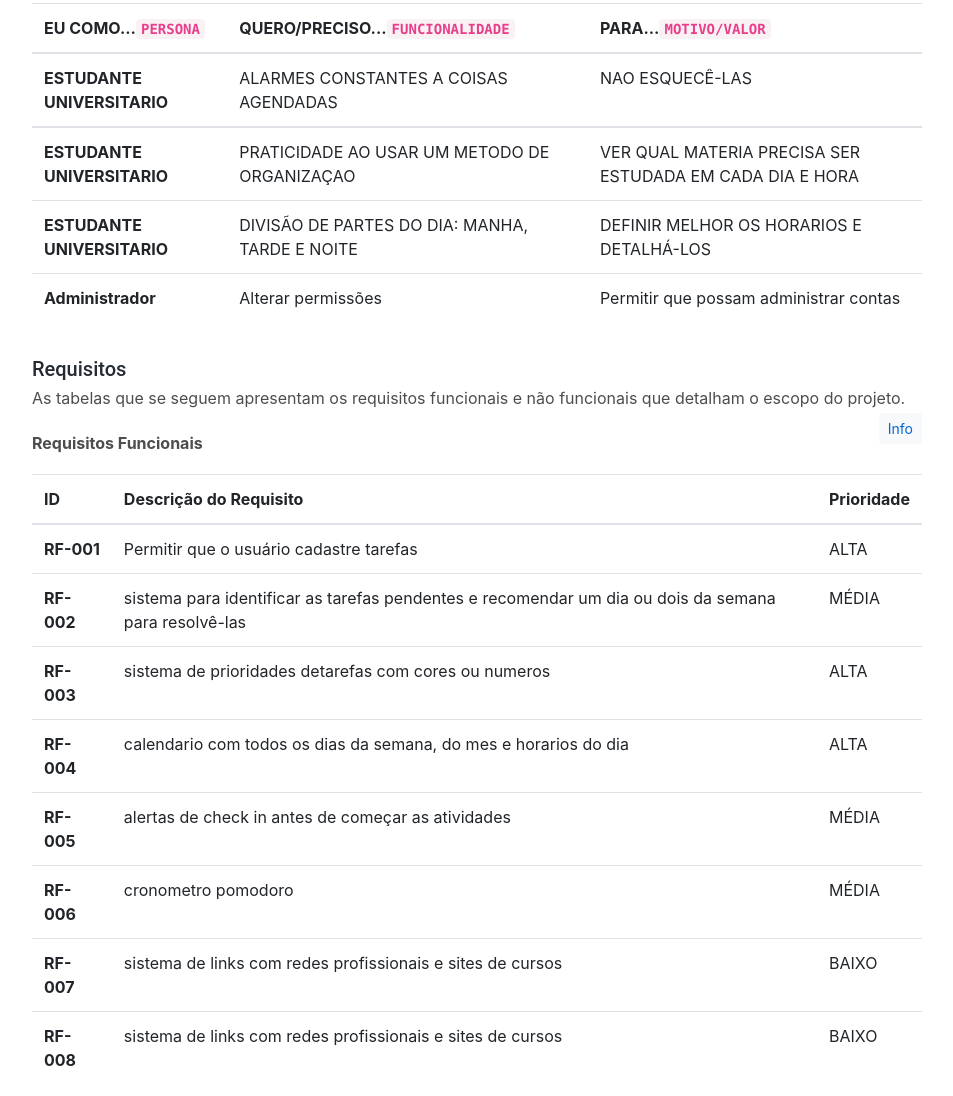
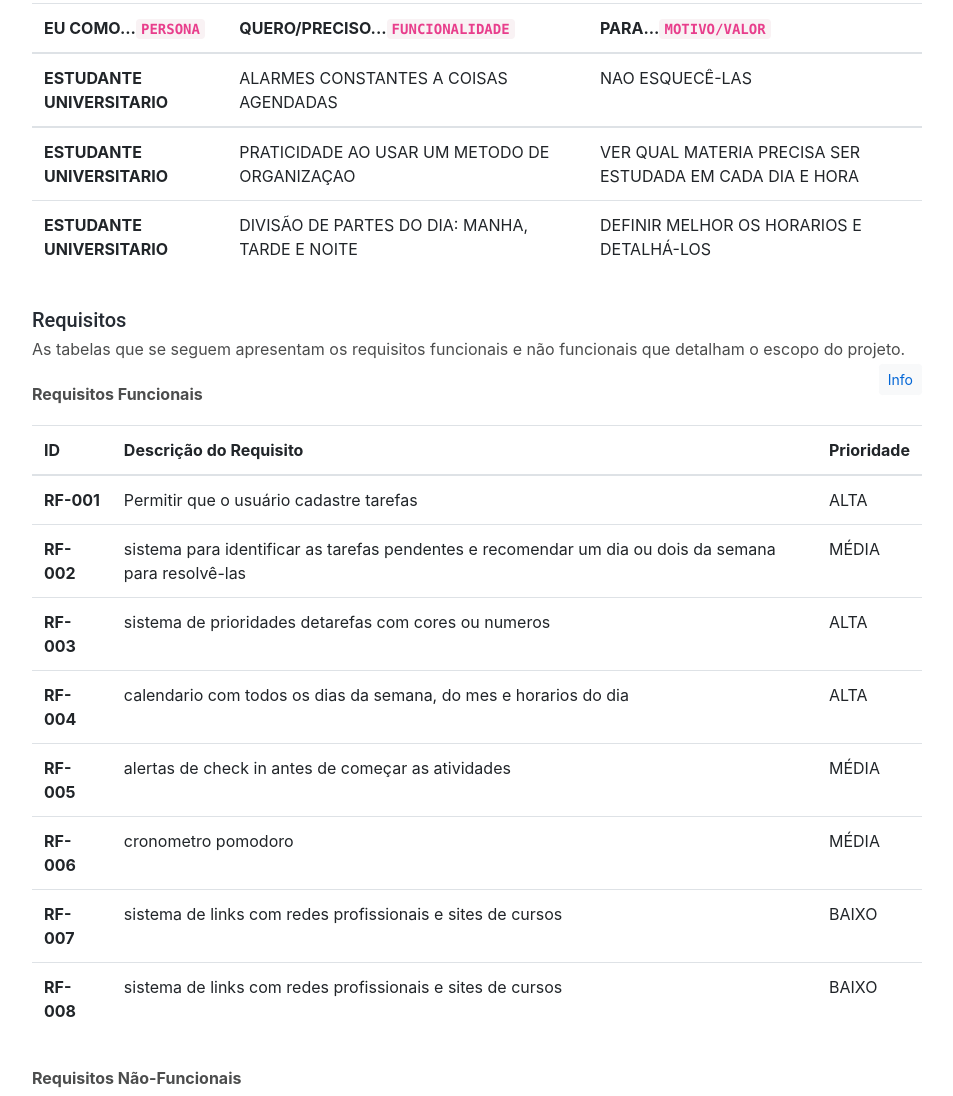
Before and after one commit to andre-jales/ti-2-pmg-cc-t-20241-g8-organizai, a plain HTML site: page docs/index.html in a window 1280 px wide. Shown: the part 1854-2950 px from the top of the page, without its empty margins (293-1246 px from the left). Drawn offline with Linux system fonts and the light colour scheme.

Commit message:
Update index.html

```diff
--- a/docs/index.html
+++ b/docs/index.html
@@ -231,11 +231,6 @@
                           <td>DEFINIR MELHOR OS HORARIOS E DETALHÁ-LOS</td>
                       </tr>
 
-                      <tr>
-                          <th scope="row">Administrador</th>
-                          <td>Alterar permissões</span></td>
-                          <td>Permitir que possam administrar contas</td>
-                      </tr>
                   </tbody>
                 </table>
               </section>
@@ -410,7 +405,7 @@
                     <tr>
                         <td>Processo de Design Thinking</td>
                         <td>Miro</td>
-                        <td><a href="https://miro.com/XXXXXXX">https://miro.com/XXXXXXX</a><span class="exemplo">EXEMPLO</span></td>
+                        <td><a href="https://miro.com/app/board/uXjVMo8a7A4=/?share_link_id=236086215728">https://miro.com/a></td>
                     </tr>
                     <tr>
                         <td>Repositório de código</td>
```
